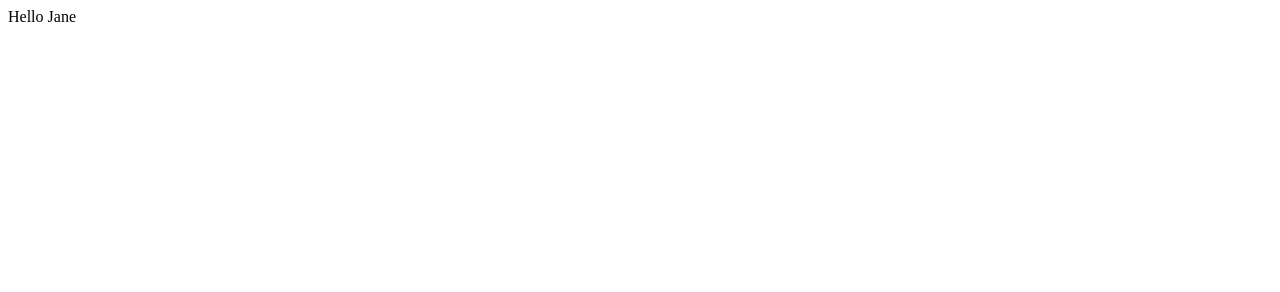
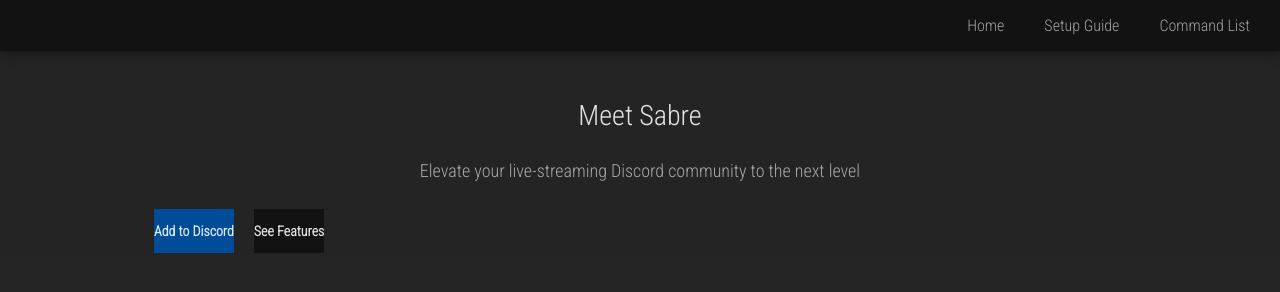
Before and after one commit to Raymond-Cox/sabre-website, a React app: page / in a window 1280 px wide. Built offline with nearby package versions, Linux system fonts and the light colour scheme.

Commit message:
-Hero and Nav work

```diff
--- /dev/null
+++ b/index.css
@@ -0,0 +1,13 @@
+body {
+  margin: 0;
+  font-family: "Roboto Condensed", sans-serif;
+  color: var(--medium-text);
+}
+
+:root {
+  --primary: rgba(18, 18, 18, 1);
+  --alt: rgba(18, 18, 18, 0.92);
+  --high-text: rgba(255, 255, 255, 0.87);
+  --medium-text: rgba(255, 255, 255, 0.6);
+  --low-text: rgba(255, 255, 255, 0.38);
+}
--- a/index.html
+++ b/index.html
@@ -1,7 +1,8 @@
 <!DOCTYPE html>
 <html>
   <head>
-    <title>Sabre - A Twitch Streamer Discord Bot</title>
+    <title>Sabre - a discord bot for Twitch streamers</title>
+    <link href="https://fonts.googleapis.com/css2?family=Roboto+Condensed:wght@300&display=swap" rel="stylesheet">
   </head>
   <body>
     <div id="app"></div>
--- a/index.js
+++ b/index.js
@@ -1,11 +1,40 @@
-import React from "react";
+import React, { Component } from "react";
 import ReactDOM from "react-dom";
-
-class HelloMessage extends React.Component {
+import { BrowserRouter as Router, Switch, Route } from "react-router-dom";
+import Nav from "./src/components/Nav";
+import styled from "styled-components";
+import "./index.css";
+import Commands from "./src/screens/Commands";
+import Setup from "./src/screens/Setup";
+import Home from "./src/screens/Home";
+class App extends Component {
   render() {
-    return <div>Hello {this.props.name}</div>;
+    return (
+      <Router forceRefresh={false}>
+        <Container>
+          <Nav />
+          <Switch>
+            <Route path="/commands">
+              <Commands />
+            </Route>
+            <Route path="/setup">
+              <Setup />
+            </Route>
+            <Route path="/">
+              <Home />
+            </Route>
+          </Switch>
+        </Container>
+      </Router>
+    );
   }
 }
 
+const Container = styled.div`
+  display: flex;
+  flex-direction: column;
+  min-height: 100vh;
+  background-color: var(--alt);
+`;
 var mountNode = document.getElementById("app");
-ReactDOM.render(<HelloMessage name="Jane" />, mountNode);
+ReactDOM.render(<App />, mountNode);
--- a/package.json
+++ b/package.json
@@ -10,7 +10,9 @@
   },
   "dependencies": {
     "react": "^17.0.1",
-    "react-dom": "^17.0.1"
+    "react-dom": "^17.0.1",
+    "react-router-dom": "^5.2.0",
+    "styled-components": "^5.2.1"
   },
   "devDependencies": {
     "@babel/core": "^7.12.3",
--- /dev/null
+++ b/src/components/Button.js
@@ -0,0 +1,31 @@
+import React from "react";
+import styled from "styled-components";
+
+export default function Button({ primary, onClickHandler, text }) {
+  return (
+    <ButtonContainer primary={primary} onClick={onClickHandler}>
+      <p>{text}</p>
+    </ButtonContainer>
+  );
+}
+
+Button.defaultProps = {
+  primary: true,
+  onClickHandler: () => console.log("clicked"),
+  text: "button text",
+};
+const ButtonContainer = styled.div`
+  background-color: ${(props) =>
+    props.primary ? "#004c98" : "var(--primary)"};
+  color: var(--high-text);
+  cursor: pointer;
+  margin: 10px;
+  p {
+    font-weight: bold;
+    font-size: 14px;
+  }
+`;
+
+// teal #349188
+// olive green #658252
+// royal blue #004c98
--- /dev/null
+++ b/src/components/Hero.js
@@ -0,0 +1,45 @@
+import React from "react";
+import styled from "styled-components";
+import Button from "./Button";
+
+export default function Hero() {
+  return (
+    <CenteredHeader>
+      <BoldText>Meet Sabre</BoldText>
+      <SubText>
+        Elevate your live-streaming Discord community to the next level
+      </SubText>
+      <ButtonContainer>
+        <Button text={"Add to Discord"} />
+        <Button primary={false} text={"See Features"} />
+      </ButtonContainer>
+    </CenteredHeader>
+  );
+}
+
+const CenteredHeader = styled.div`
+  display: flex;
+  flex-direction: column;
+  width: 80%;
+  justify-content: center;
+  text-align: center;
+`;
+
+const BoldText = styled.p`
+  color: var(--high-text);
+  font-size: 28px;
+`;
+
+const SubText = styled.p`
+  font-size: 18px;
+  margin-top: 0;
+`;
+
+const ButtonContainer = styled.div`
+  display: flex;
+  flex-direction: column;
+
+  @media (min-width: 768px) {
+    flex-direction: row;
+  }
+`;
--- /dev/null
+++ b/src/components/Nav.js
@@ -0,0 +1,49 @@
+import React from "react";
+import { Link } from "react-router-dom";
+import styled from "styled-components";
+
+export default function Nav() {
+  return (
+    <NavContainer>
+      <ListContainer>
+        <li>
+          <Link to="/">Home</Link>
+        </li>
+        <li>
+          <Link to="/setup">Setup Guide</Link>
+        </li>
+        <li>
+          <Link to="/commands">Command List</Link>
+        </li>
+      </ListContainer>
+    </NavContainer>
+  );
+}
+
+const NavContainer = styled.nav`
+  display: flex;
+  flex-direction: row;
+  justify-content: flex-end;
+  padding: 0 10px;
+  box-shadow: 1px 1px 10px var(--alt);
+  background-color: var(--primary);
+`;
+
+const ListContainer = styled.ul`
+  display: flex;
+  flex-direction: row;
+  list-style-type: none;
+//   border: 1px solid blue;
+
+  a {
+    color: var(--medium-text);
+    text-decoration: none;
+    margin: 0 10px;
+    padding: 10px;
+    transition: color .3s;
+
+    :hover {
+      color: var(--high-text);
+    }
+  }
+`;
--- /dev/null
+++ b/src/screens/Commands.js
@@ -0,0 +1,10 @@
+import React from 'react'
+import styled from 'styled-components';
+
+export default function Commands() {
+    return (
+        <div>
+            <p>Commands</p>
+        </div>
+    )
+}
--- /dev/null
+++ b/src/screens/Home.js
@@ -0,0 +1,19 @@
+import React from "react";
+import styled from "styled-components";
+import Hero from "../components/Hero";
+
+export default function Home() {
+  return (
+    <MainContainer>
+      <Hero />
+    </MainContainer>
+  );
+}
+
+const MainContainer = styled.div`
+  display: flex;
+  flex-direction: column;
+  align-items: center;
+//   border: 1px solid red;
+  padding: 20px;
+`;
--- /dev/null
+++ b/src/screens/Setup.js
@@ -0,0 +1,10 @@
+import React from 'react'
+import styled from 'styled-components';
+
+export default function Setup() {
+    return (
+        <div>
+            <p>Setup</p>
+        </div>
+    )
+}
```
Also changed, not shown: 2 other files.
